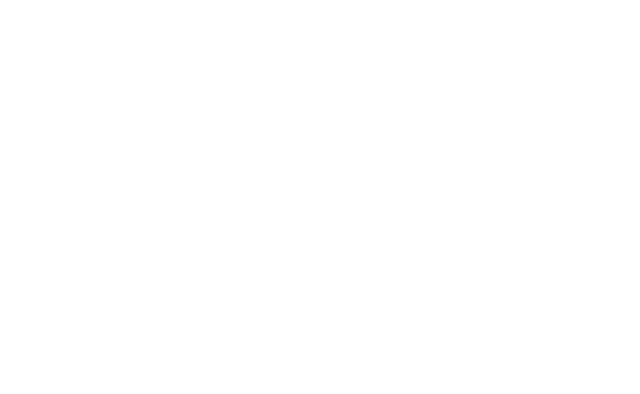
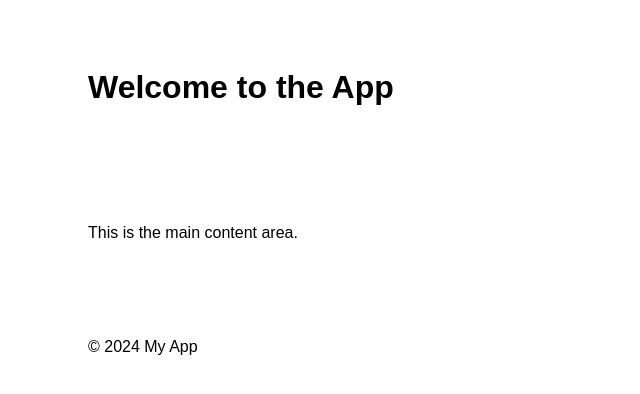
Before and after one commit to Gabriel-sorour/graduation-recipe-project, a React (Vite) app: page / in a window 1280 px wide. Shown: the top 394 px of the page, without its empty margins (0-640 px from the left). Built offline with nearby package versions, Linux system fonts and the light colour scheme.

Commit message:
Add test App structure and apply global box-sizing with *::before and *::after

```diff
--- a/src/App.jsx
+++ b/src/App.jsx
@@ -1,10 +1,36 @@
 import './App.css'
+
+function Header() {
+  return (
+    <header className='app-header container'>
+      <h1>Welcome to the App</h1>
+    </header>
+  )
+}
+
+function MainContent() {
+  return (
+    <main className='app-main container'>
+      <p>This is the main content area.</p>
+    </main>
+  )
+}
+
+function Footer() {
+  return (
+    <footer className='app-footer container'>
+      <p>© 2024 My App</p>
+    </footer>
+  )
+}
 
 function App() {
 
   return (
-    <div className='app-layout'>
-
+    <div className=''>
+      <Header />
+      <MainContent />
+      <Footer />
     </div>
   )
 }
--- a/src/index.css
+++ b/src/index.css
@@ -7,6 +7,12 @@
   height: 100%;
   box-sizing: border-box;
   font-family: Arial, sans-serif;
+}
+
+*,
+*::before,
+*::after {
+  box-sizing: border-box;
 }
 
 p {
```
